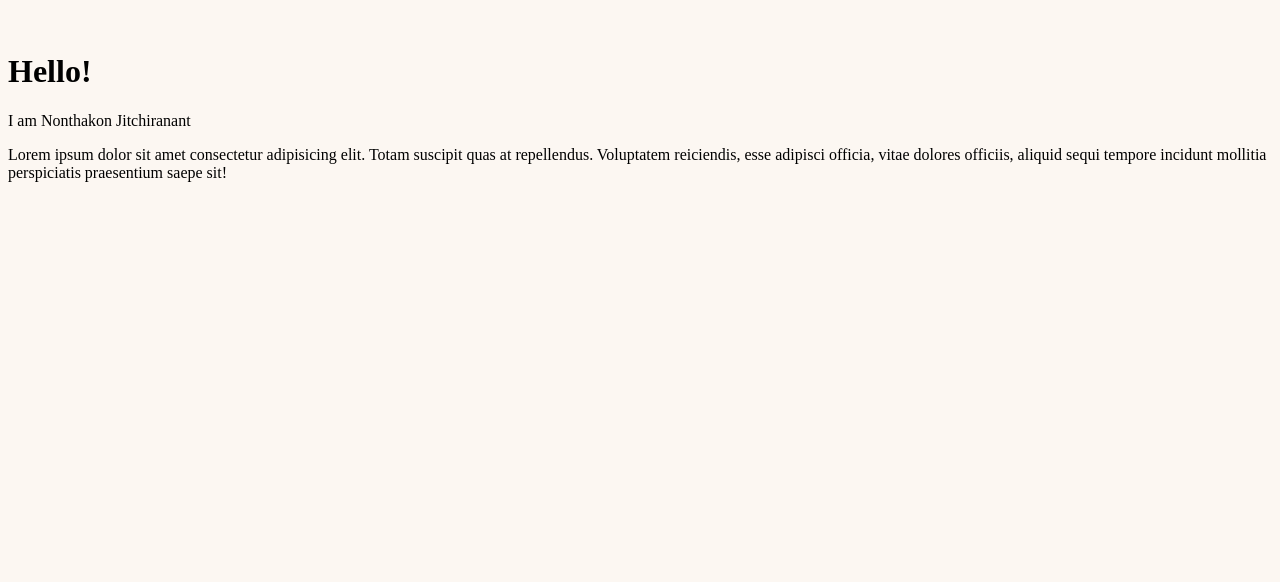
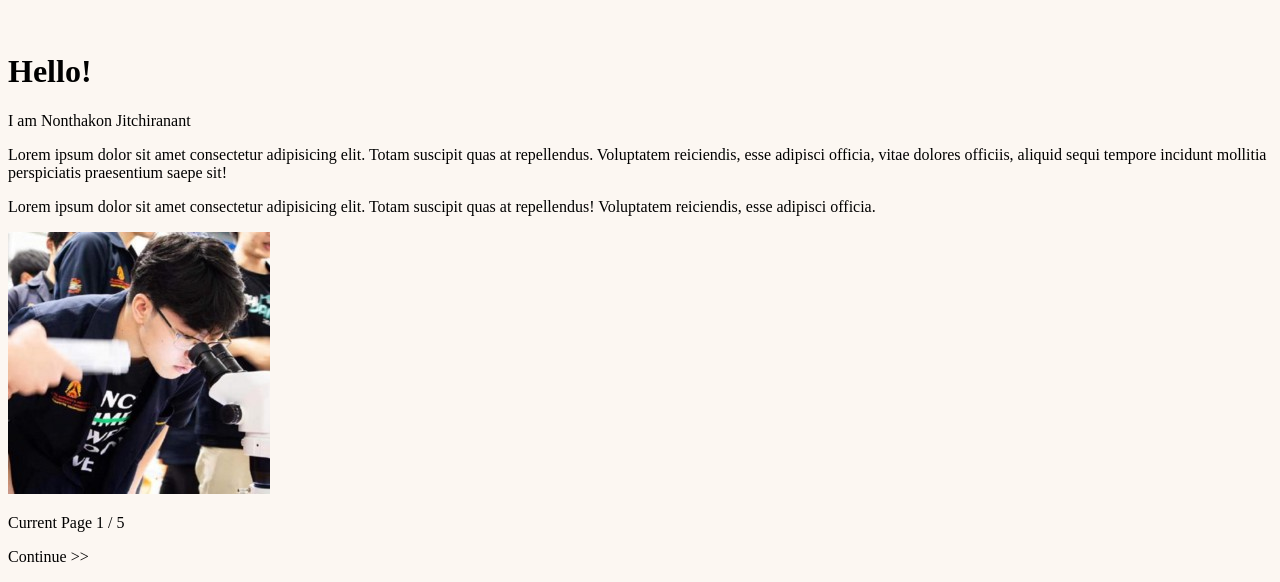
Before and after one commit to nonkung51/nonkung51.github.io, a Svelte app: page / in a window 1280 px wide. Shown: the part 580-1162 px from the top of the page. Before the commit the page ends 800 px from the top, so only its background shows below. Built offline with nearby package versions, Linux system fonts and the light colour scheme.

Commit message:
add detail page

```diff
--- a/src/App.svelte
+++ b/src/App.svelte
@@ -3,6 +3,7 @@
 
   import Placeholder from './components/Placeholder.svelte'
   import LeftColumn from './components/LeftColumn.svelte'
+  import RightColumn from './components/RightColumn.svelte'
 </script>
 
 <Styles />
@@ -17,12 +18,7 @@
 
       <div class="w-full overflow-hidden xl:w-2/3">
         <!-- Column Content -->
-        <div class="m-16 p-12 mt-48">
-          <h1 class="text-4xl underline font-bold my-4">Hello!</h1>
-          <p class="text-2xl my-2">I am Nonthakon Jitchiranant</p>
-          <p class="text-lg my-2">Lorem ipsum dolor sit amet consectetur adipisicing elit. Totam suscipit quas at repellendus. Voluptatem reiciendis, esse adipisci officia, vitae dolores officiis, aliquid sequi tempore incidunt mollitia perspiciatis praesentium saepe sit!</p>
-        </div>
-
+        <RightColumn />
       </div>
     </div>
 
--- /dev/null
+++ b/src/components/RightColumn.svelte
@@ -0,0 +1,36 @@
+<script>
+    import avatar from '../assets/avatar.jpg';
+
+    const MAX_PAGE = 5;
+
+    let currentPage = 1;
+
+    function handleContinue() {
+        if (currentPage < MAX_PAGE) {
+            currentPage += 1;
+        } else {
+            currentPage = 1;
+        }
+	}
+</script>
+
+<div class="m-16 p-12 mt-48">
+    {#if currentPage == 1}
+        <h1 class="text-4xl underline font-bold my-4">Hello!</h1>
+        <p class="text-2xl my-2">I am Nonthakon Jitchiranant</p>
+        <p class="text-lg my-2">Lorem ipsum dolor sit amet consectetur adipisicing elit. Totam suscipit quas at repellendus. Voluptatem reiciendis, esse adipisci officia, vitae dolores officiis, aliquid sequi tempore incidunt mollitia perspiciatis praesentium saepe sit!</p>
+        <p class="text-lg my-2">Lorem ipsum dolor sit amet consectetur adipisicing elit. Totam suscipit quas at repellendus! Voluptatem reiciendis, esse adipisci officia.</p>
+
+        <img class="ml-auto w-32 h-32 rounded-full" src="{avatar}" alt="Avatar" />
+    {/if}
+
+    <p>
+        Current Page { currentPage } / { MAX_PAGE }
+    </p>
+    <p
+        class="ml-auto text-blue-400 underline cursor-pointer"
+        on:click={handleContinue}
+    >
+        Continue >>
+    </p>
+</div>
--- a/src/js/scene.js
+++ b/src/js/scene.js
@@ -23,7 +23,7 @@ cube.rotation.y = 5;
 
 const animate = () => {
 	requestAnimationFrame(animate);
-	cube.rotation.x += 0.004;
+	cube.rotation.x += 0.003;
 	// cube.rotation.y += 0.005;
 	renderer.render(scene, camera);
 };
```
Also changed, not shown: src/assets/avatar.jpg (added).
